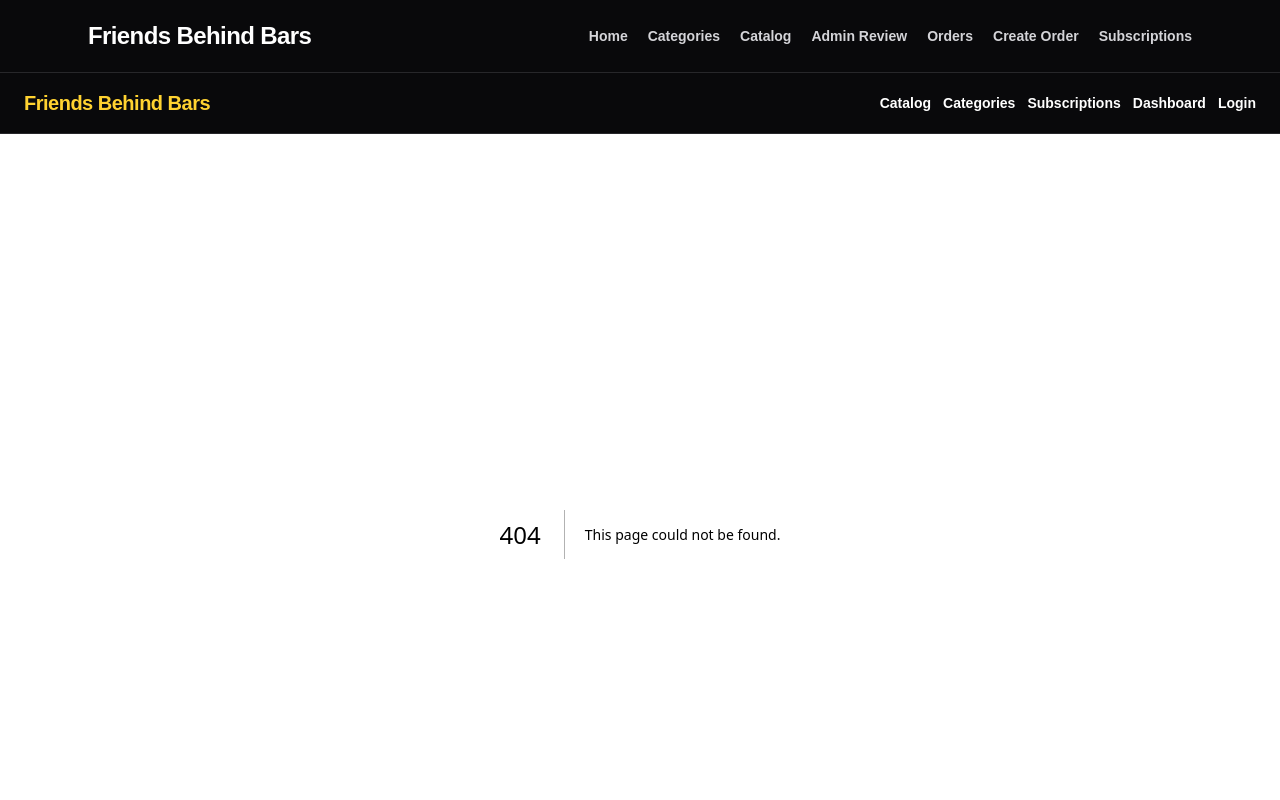
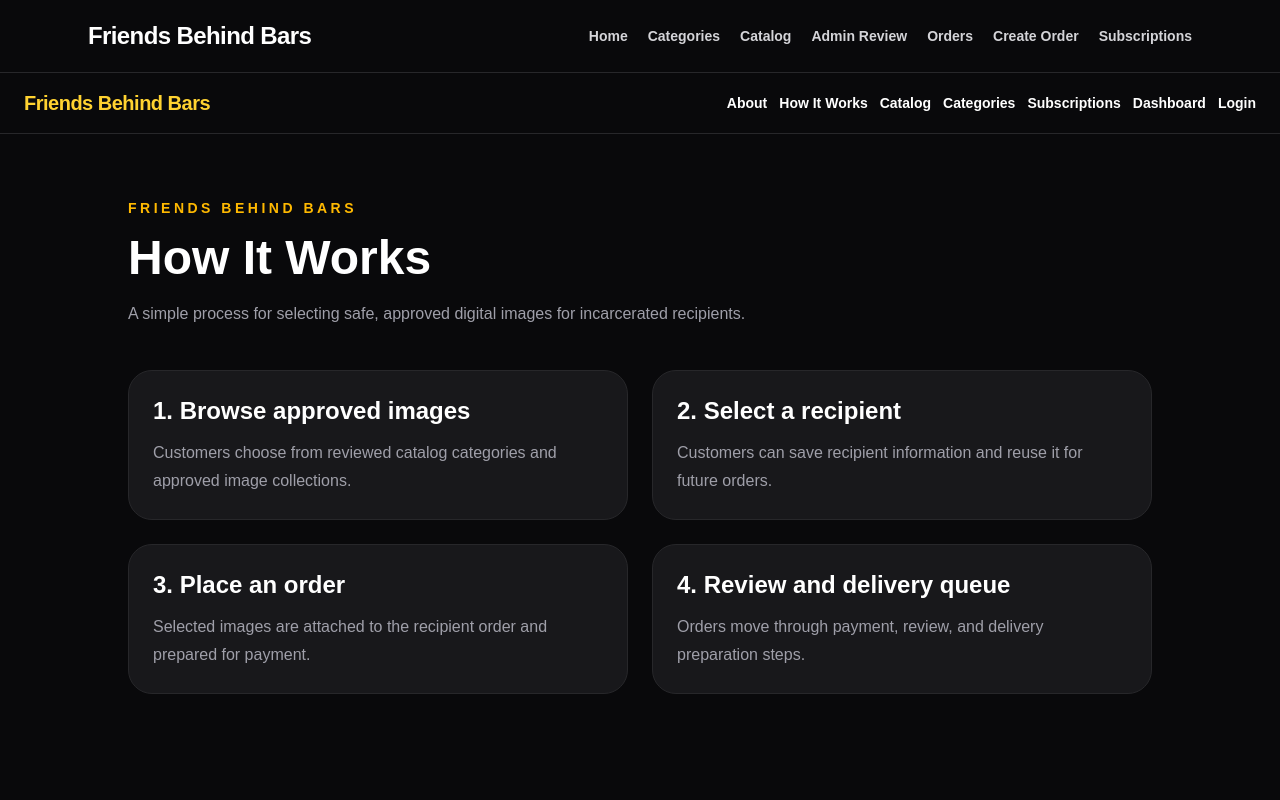
Before and after one commit to ssoup111/gary-project, a Next.js app: page /how-it-works in a window 1280 px wide. Before the commit this address had no page. Shown: the top 800 px of the page. Built offline with nearby package versions, Linux system fonts and the light colour scheme.

Commit message:
Add how it works page

```diff
--- /dev/null
+++ b/app/how-it-works/page.tsx
@@ -0,0 +1,45 @@
+export default function HowItWorksPage() {
+  const steps = [
+    {
+      title: "1. Browse approved images",
+      text: "Customers choose from reviewed catalog categories and approved image collections.",
+    },
+    {
+      title: "2. Select a recipient",
+      text: "Customers can save recipient information and reuse it for future orders.",
+    },
+    {
+      title: "3. Place an order",
+      text: "Selected images are attached to the recipient order and prepared for payment.",
+    },
+    {
+      title: "4. Review and delivery queue",
+      text: "Orders move through payment, review, and delivery preparation steps.",
+    },
+  ];
+
+  return (
+    <main className="min-h-screen bg-zinc-950 px-6 py-16 text-white">
+      <div className="mx-auto max-w-5xl">
+        <p className="text-sm font-bold uppercase tracking-[0.25em] text-amber-400">
+          Friends Behind Bars
+        </p>
+
+        <h1 className="mt-4 text-5xl font-black">How It Works</h1>
+
+        <p className="mt-4 max-w-2xl leading-8 text-zinc-400">
+          A simple process for selecting safe, approved digital images for incarcerated recipients.
+        </p>
+
+        <div className="mt-10 grid gap-6 md:grid-cols-2">
+          {steps.map((step) => (
+            <section key={step.title} className="rounded-3xl border border-zinc-800 bg-zinc-900 p-6">
+              <h2 className="text-2xl font-black">{step.title}</h2>
+              <p className="mt-3 leading-7 text-zinc-400">{step.text}</p>
+            </section>
+          ))}
+        </div>
+      </div>
+    </main>
+  );
+}
--- a/components/layout/SiteFooter.tsx
+++ b/components/layout/SiteFooter.tsx
@@ -14,6 +14,8 @@ export default function SiteFooter() {
         <div>
           <p className="font-bold">Browse</p>
           <div className="mt-3 grid gap-2 text-sm text-zinc-400">
+            <Link href="/about" className="hover:text-amber-300">About</Link>
+            <Link href="/how-it-works" className="hover:text-amber-300">How It Works</Link>
             <Link href="/catalog" className="hover:text-amber-300">Catalog</Link>
             <Link href="/categories" className="hover:text-amber-300">Categories</Link>
             <Link href="/subscriptions" className="hover:text-amber-300">Subscriptions</Link>
--- a/components/layout/SiteNav.tsx
+++ b/components/layout/SiteNav.tsx
@@ -9,6 +9,8 @@ export default function SiteNav() {
         </Link>
 
         <nav className="flex flex-wrap gap-3 text-sm font-bold">
+          <Link href="/about" className="hover:text-amber-300">About</Link>
+          <Link href="/how-it-works" className="hover:text-amber-300">How It Works</Link>
           <Link href="/catalog" className="hover:text-amber-300">Catalog</Link>
           <Link href="/categories" className="hover:text-amber-300">Categories</Link>
           <Link href="/subscriptions" className="hover:text-amber-300">Subscriptions</Link>
```
